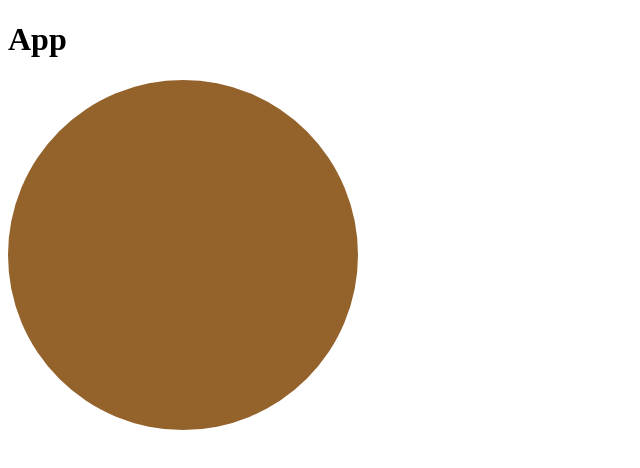
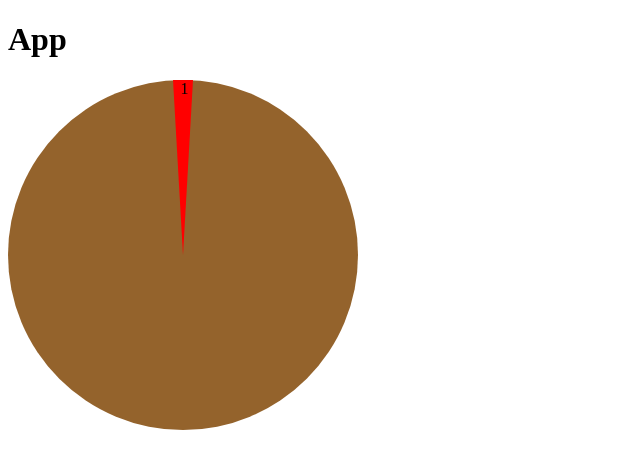
Before and after one commit to codetapacademy/all-on-red-with-react, a React (Create React App) app: page / in a window 1280 px wide. Shown: the top 468 px of the page, without its empty margins (0-640 px from the left). Built offline with nearby package versions, Linux system fonts and the light colour scheme.

Commit message:
create a triangle and put it in circle closes #40

```diff
--- a/src/component/board/board.component.jsx
+++ b/src/component/board/board.component.jsx
@@ -1,9 +1,12 @@
 import React from 'react'
 import { StyledBoard } from './board.style'
+import Slot from '../slot'
 
 const Board = () => {
   return (
-    <StyledBoard side={350}/>
+    <StyledBoard side={350}>
+      <Slot/>
+    </StyledBoard>
   )
 }
 
--- /dev/null
+++ b/src/component/slot/index.js
@@ -0,0 +1 @@
+export { default } from './slot.component'
--- /dev/null
+++ b/src/component/slot/slot.component.jsx
@@ -0,0 +1,10 @@
+import React from 'react'
+import { StyledSlot } from './slot.style'
+
+const Slot = () => {
+  return (
+    <StyledSlot>1</StyledSlot>
+  )
+}
+
+export default Slot
--- /dev/null
+++ b/src/component/slot/slot.style.js
@@ -0,0 +1,22 @@
+import styled from 'styled-components'
+
+export const StyledSlot = styled.div`
+  height: 175px;
+  position: relative;
+  display: inline-block;
+  margin-left: 165px;
+
+  &::after {
+    content: '1';
+    position: relative;
+  }
+
+  &::before {
+    content: '';
+    position: absolute;
+    top: 0;
+    border-top: 175px solid red;
+    border-left: 10px solid transparent;
+    border-right: 10px solid transparent;
+}
+`
```
